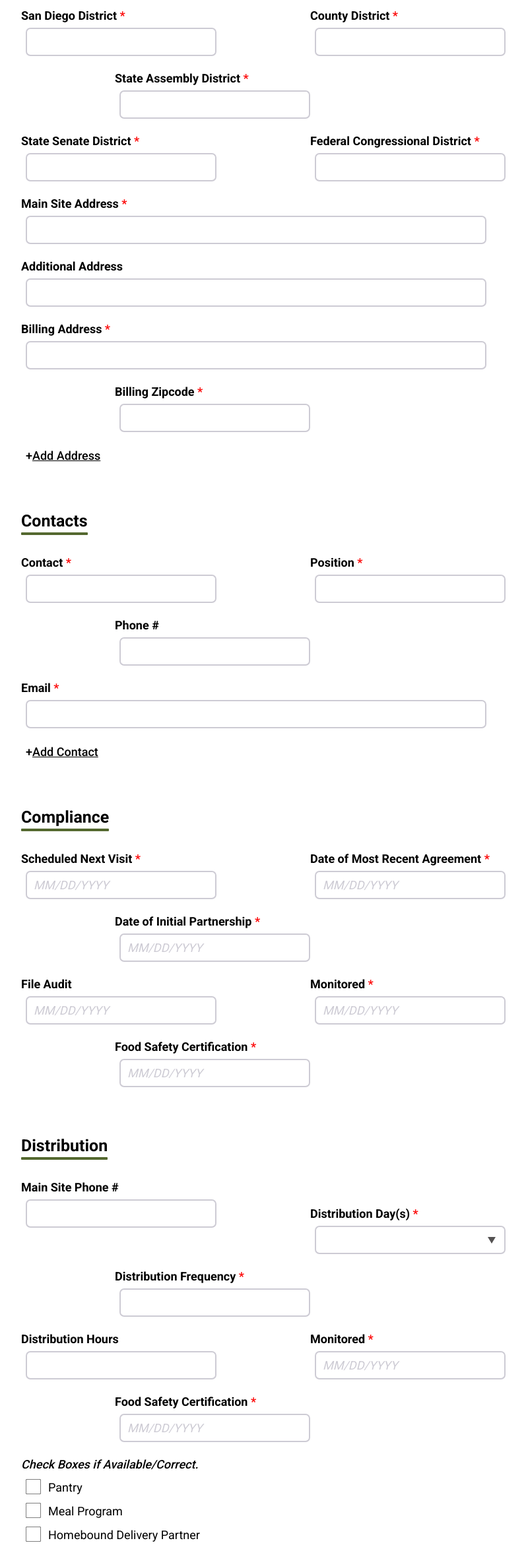
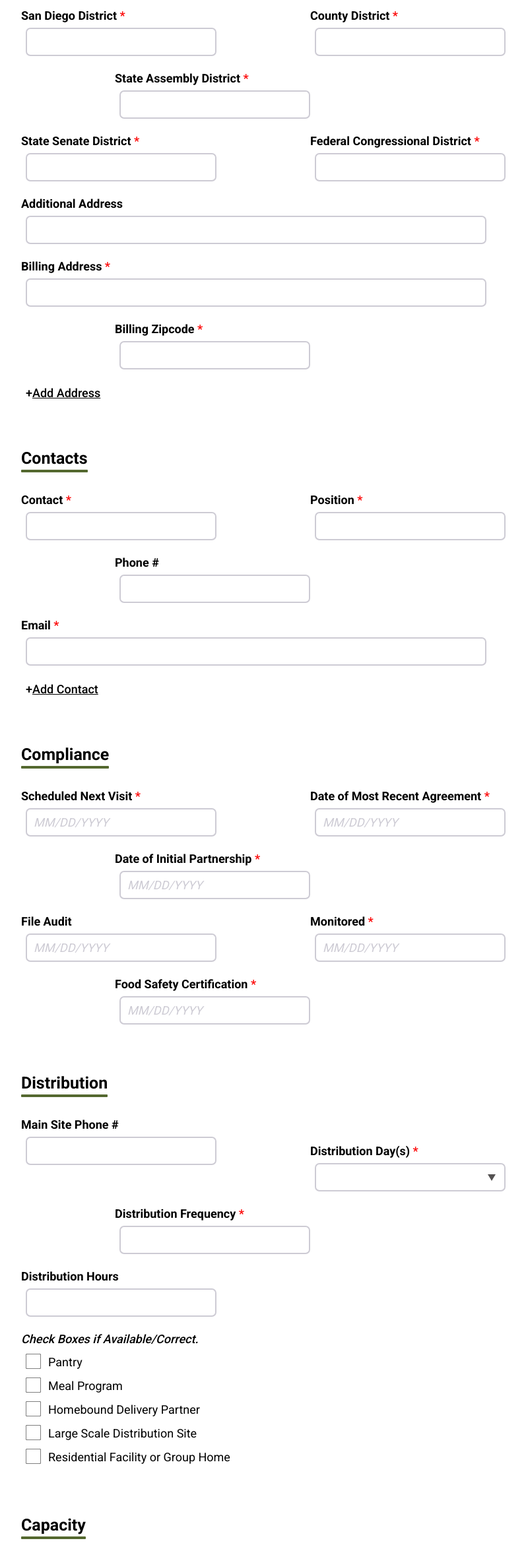
Before and after one commit to TritonSE/FSD-Distribution-Web-App, a React (Create React App) app in the folder frontend/: page /create-agency in a window 1280 px wide. Shown: the part 1136-3484 px from the top of the page at 66% size, without its empty margins (98-895 px from the left). Built offline with nearby package versions, Linux system fonts and the light colour scheme.

Commit message:
Remove duplicate input fields

```diff
--- a/frontend/src/pages/agency-profile-form/AgencyProfileForm.js
+++ b/frontend/src/pages/agency-profile-form/AgencyProfileForm.js
@@ -30,7 +30,7 @@ class AgencyProfileForm extends Component {
         agencyNumber: "",
         agencyName: "",
         primaryContact: "",
-        mainSiteAddress1: "",
+        mainSiteAddress: "",
         agencyStatus: "",
         region: "",
         sanDiegoDistrict: "",
@@ -38,7 +38,6 @@ class AgencyProfileForm extends Component {
         stateAssemblyDistrict: "",
         stateSenateDistrict: "",
         federalCongressionalDistrict: "",
-        mainSiteAddress2: "",
         additionalAddresses: [""],
         billingAddress: "",
         billingZipcode: "",
@@ -54,8 +53,8 @@ class AgencyProfileForm extends Component {
         dateOfMostRecentAgreement: "",
         dateOfInitialPartnership: "",
         fileAudit: "",
-        monitored1: "",
-        foodSafetyCertification1: "",
+        monitored: "",
+        foodSafetyCertification: "",
         mainSitePhoneNumber: "",
         "distributionDay.monday": false,
         "distributionDay.tuesday": false,
@@ -66,8 +65,6 @@ class AgencyProfileForm extends Component {
         "distributionDay.sunday": false,
         distributionFrequency: "",
         distributionHours: "",
-        monitored2: "",
-        foodSafetyCertification2: "",
         "distributionType.pantry": false,
         "distributionType.mealProgram": false,
         "distributionType.homeboundDeliveryPartner": false,
@@ -208,8 +205,8 @@ class AgencyProfileForm extends Component {
               <FormCol>
                 <InputText
                   label="Main Site Address"
-                  value={data.mainSiteAddress1}
-                  stateKey="mainSiteAddress1"
+                  value={data.mainSiteAddress}
+                  stateKey="mainSiteAddress"
                   onChange={this.handleInputChange}
                   required
                   wide
@@ -296,20 +293,6 @@ class AgencyProfileForm extends Component {
                   stateKey="federalCongressionalDistrict"
                   onChange={this.handleInputChange}
                   required
-                />
-              </FormCol>
-            </FormRow>
-
-            <FormRow>
-              <FormCol>
-                <InputText
-                  label="Main Site Address"
-                  value={data.mainSiteAddress2}
-                  stateKey="mainSiteAddress2"
-                  onChange={this.handleInputChange}
-                  leftmost
-                  required
-                  wide
                 />
               </FormCol>
             </FormRow>
@@ -405,8 +388,8 @@ class AgencyProfileForm extends Component {
               <FormCol>
                 <InputDate
                   label="Monitored"
-                  value={data.monitored1}
-                  stateKey="monitored1"
+                  value={data.monitored}
+                  stateKey="monitored"
                   onChange={this.handleInputChange}
                   required
                 />
@@ -414,8 +397,8 @@ class AgencyProfileForm extends Component {
               <FormCol>
                 <InputDate
                   label="Food Safety Certification"
-                  value={data.foodSafetyCertification1}
-                  stateKey="foodSafetyCertification1"
+                  value={data.foodSafetyCertification}
+                  stateKey="foodSafetyCertification"
                   onChange={this.handleInputChange}
                   required
                 />
@@ -500,24 +483,6 @@ class AgencyProfileForm extends Component {
                   stateKey="distributionHours"
                   onChange={this.handleInputChange}
                   leftmost
-                />
-              </FormCol>
-              <FormCol>
-                <InputDate
-                  label="Monitored"
-                  value={data.monitored2}
-                  stateKey="monitored2"
-                  onChange={this.handleInputChange}
-                  required
-                />
-              </FormCol>
-              <FormCol>
-                <InputDate
-                  label="Food Safety Certification"
-                  value={data.foodSafetyCertification2}
-                  stateKey="foodSafetyCertification2"
-                  onChange={this.handleInputChange}
-                  required
                 />
               </FormCol>
             </FormRow>
```
